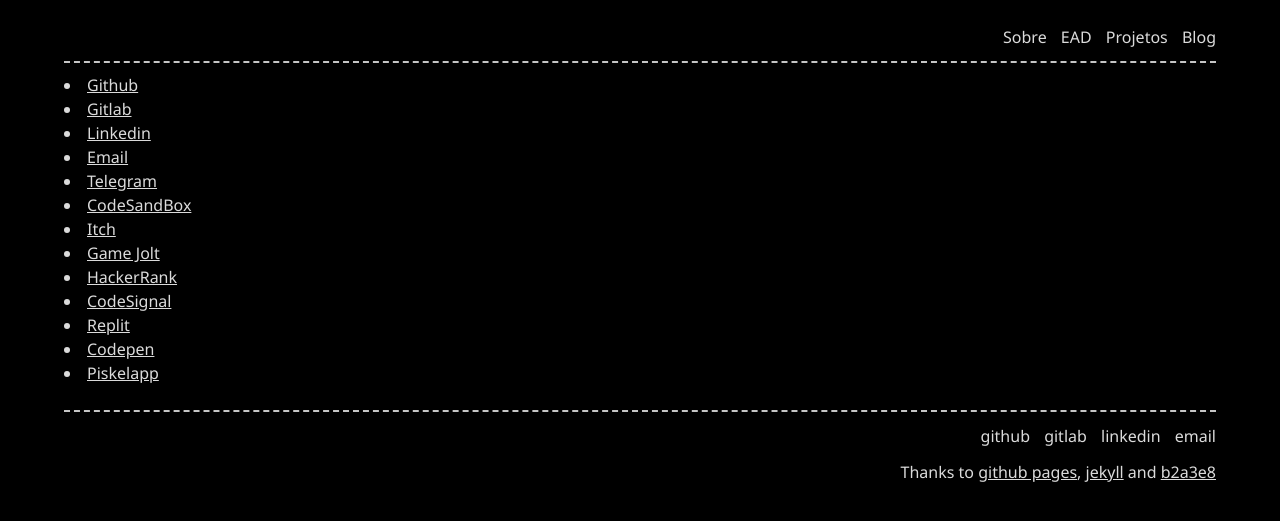
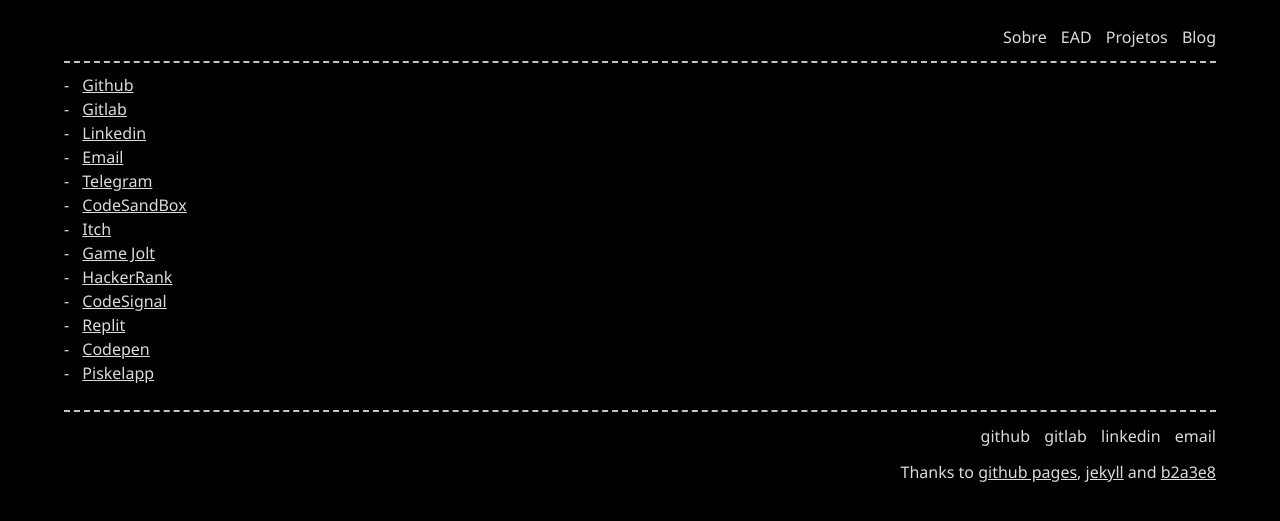
Before and after one commit to neninja/neninja.github.io, a Jekyll site: the page built from hub.md, in a window 1280 px wide. Shown: the top 521 px of the page. Built offline with Jekyll 4.4.1, drawn with Linux system fonts in a browser that asks for light colours; our own code applies the rules of GitHub Pages for plain Markdown files.

Commit message:
fix: corrige listas html

```diff
--- a/_includes/rodape.html
+++ b/_includes/rodape.html
@@ -5,6 +5,6 @@
             <a href="{{ site.data.hub[item].link }}">{{ item }}</a>
           </li>
         {% endfor %}
-    <ul>
+    </ul>
     <p>Thanks to <a href="https://pages.github.com/">github pages</a>, <a href="https://jekyllrb.com/">jekyll</a> and <a href="https://github.com/b2a3e8/jekyll-theme-console">b2a3e8</a></p>
 </footer>
--- a/hub.md
+++ b/hub.md
@@ -1,5 +1,7 @@
+<ul>
 {% for conta in site.data.hub %}{% assign site = conta[0] %}
   <li>
     <a href="{{ conta[1].link }}">{{ conta[1].texto }}</a>
   </li>
 {% endfor %}
+</ul>
```
